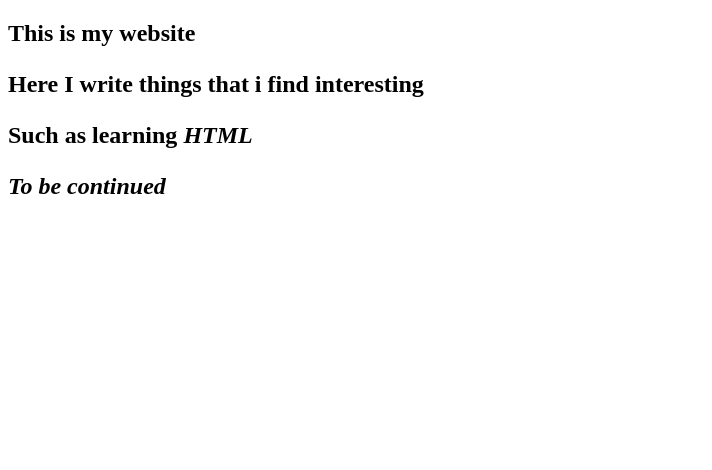
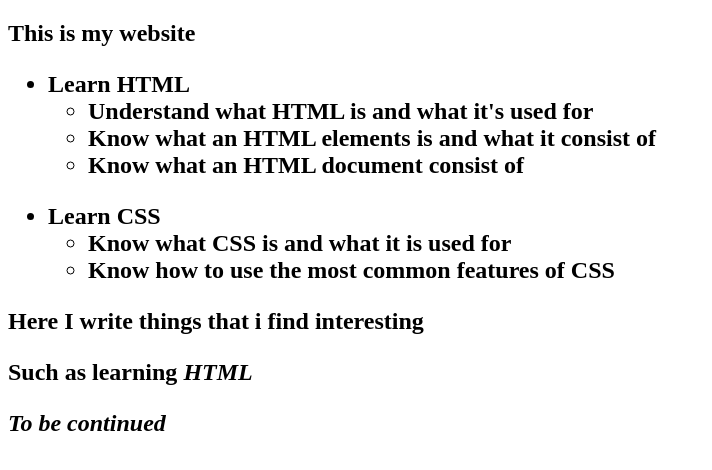
Before and after one commit to dianalaucw/lapio-website, a plain HTML site: page index.html in a window 1280 px wide. Shown: the part 60-530 px from the top of the page, without its empty margins (0-712 px from the left). Drawn offline with Linux system fonts and the light colour scheme.

Commit message:
Part 3, add exercise 4

```diff
--- a/index.html
+++ b/index.html
@@ -11,7 +11,21 @@
   <!--Do the exercises here-->
   <h1><strong>Hello</strong></h1>
   <h2><strong>This is my website</strong><h2>
-
+  <ul>
+    <li> Learn HTML</li>
+    <ul>
+    <li> Understand what HTML is and what it's used for</li>
+    <li>Know what an HTML elements is and what it consist of</li>
+    <li>Know what an HTML document consist of</li>
+    </ul>
+  </ul>
+  <ul>
+    <li>Learn CSS</li>
+    <ul>
+    <li>Know what CSS is and what it is used for</li>
+    <li>Know how to use the most common features of CSS</li>
+    </ul>
+  </ul>
   <p><strong>Here</strong> I write things that i find interesting</p>
   <p>Such as learning<i> HTML</i></p>
   <p><i><strong>To be continued</strong></i><p>
```
